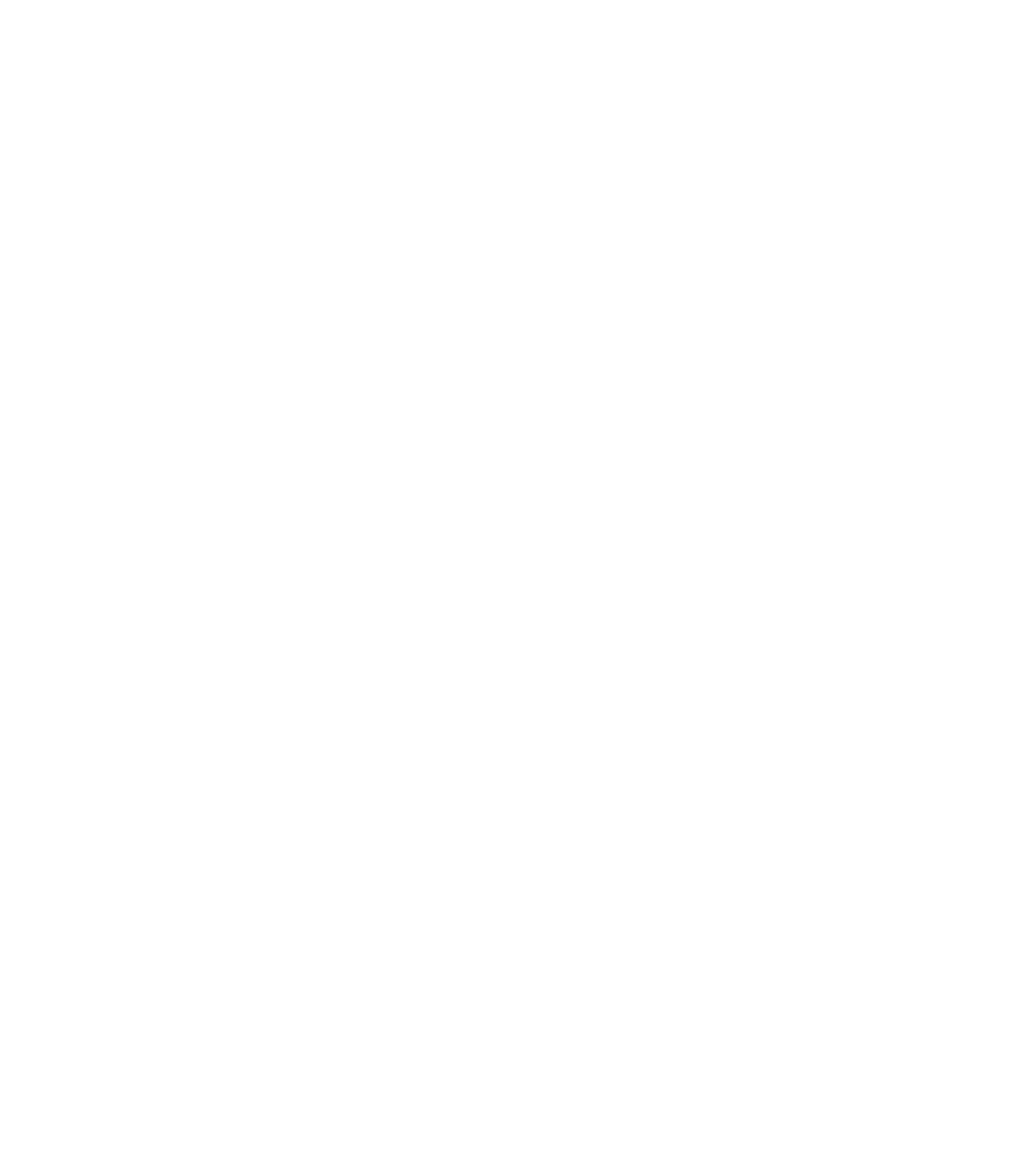
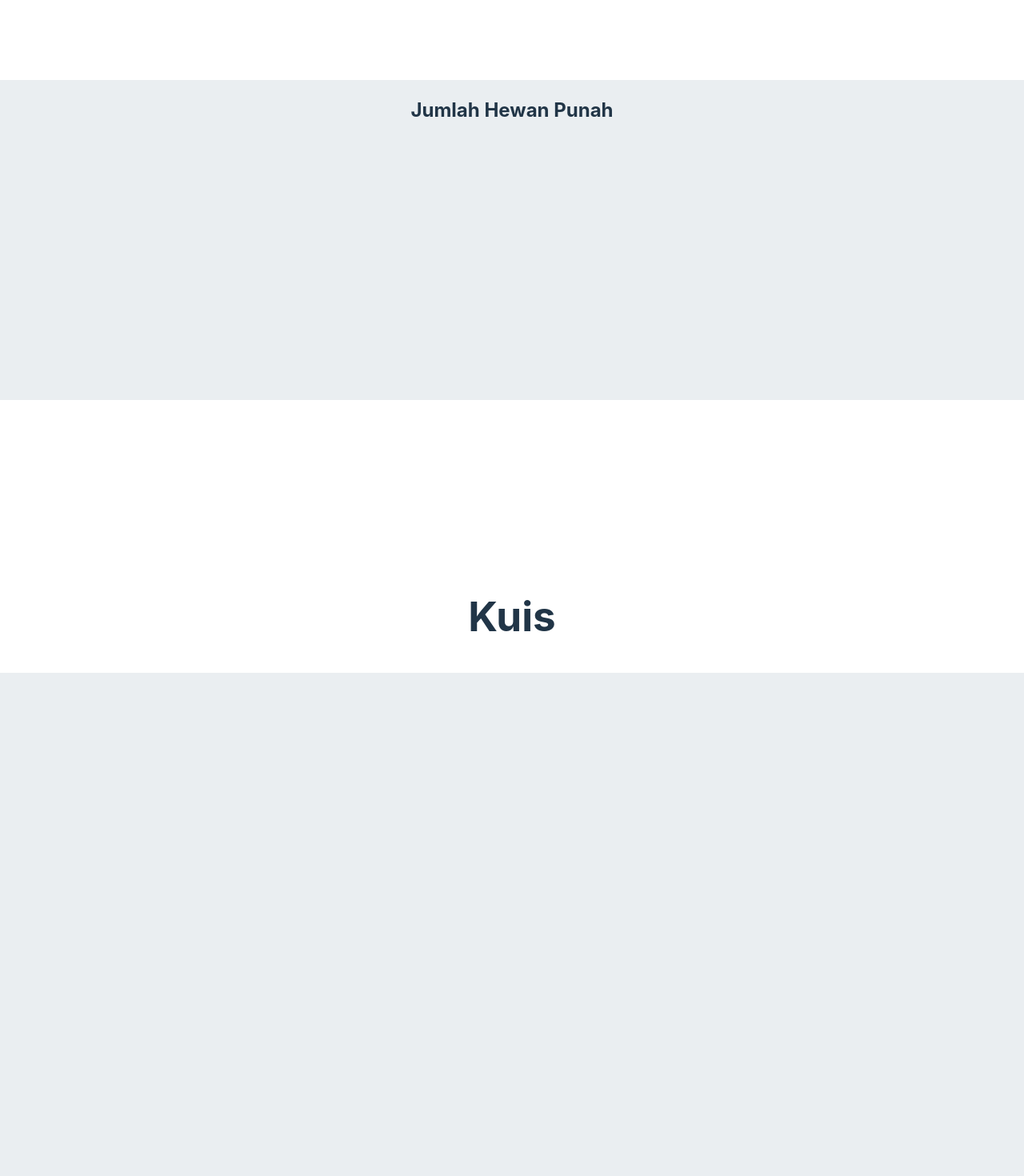
Before and after one commit to furaihan/fp-pemrog-web, a React (Vite) app: page / in a window 1280 px wide. Shown: the part 3000-4470 px from the top of the page at 80% size. Before the commit the page ends 3000 px from the top, so only its background shows below. Built offline with nearby package versions, Linux system fonts and the light colour scheme.

Commit message:
kerangka

```diff
--- a/src/routes/Root/Root.css
+++ b/src/routes/Root/Root.css
@@ -181,3 +181,39 @@
 .nama-fauna-4 {
   color: #f5f5f5;
 }
+.hewan-punah{
+  width: 100vw;
+  height: 100vh;
+  display: flex;
+  flex-direction: column;
+  justify-content: center;
+  align-items: center;
+}
+.container-hewan-punah{
+  width: 100vw;
+  height: 50%;
+  background-color: #EAEEF1;
+}
+.container-hewan-punah-1{
+  justify-content: center;
+  align-items: center;
+  display: flex;
+  flex-direction: column;
+
+}
+.jml-hewan-punah{
+
+}
+.kuis{
+  width: 100vw;
+  height: 100vh;
+  display: flex;
+  flex-direction: column;
+  justify-content: center;
+  align-items: center;
+}
+.container-kuis{
+  width: 100vw;
+  height: 100%;
+  background-color: #EAEEF1;
+}
--- a/src/routes/Root/Root.jsx
+++ b/src/routes/Root/Root.jsx
@@ -88,6 +88,19 @@ function App() {
                 </div>
               </div>
             </div>
+
+        </section>
+        <section className="hewan-punah">
+            <div className="container-hewan-punah">
+              <div className="container-hewan-punah-1">
+                <h2>Jumlah Hewan Punah</h2>
+                <div className="jml-hewan-punah"></div>
+              </div>
+            </div>
+        </section>
+        <section className="kuis">
+          <h1>Kuis</h1>
+          <div className="container-kuis"></div>
         </section>
         <Footer />
       </main>
```
